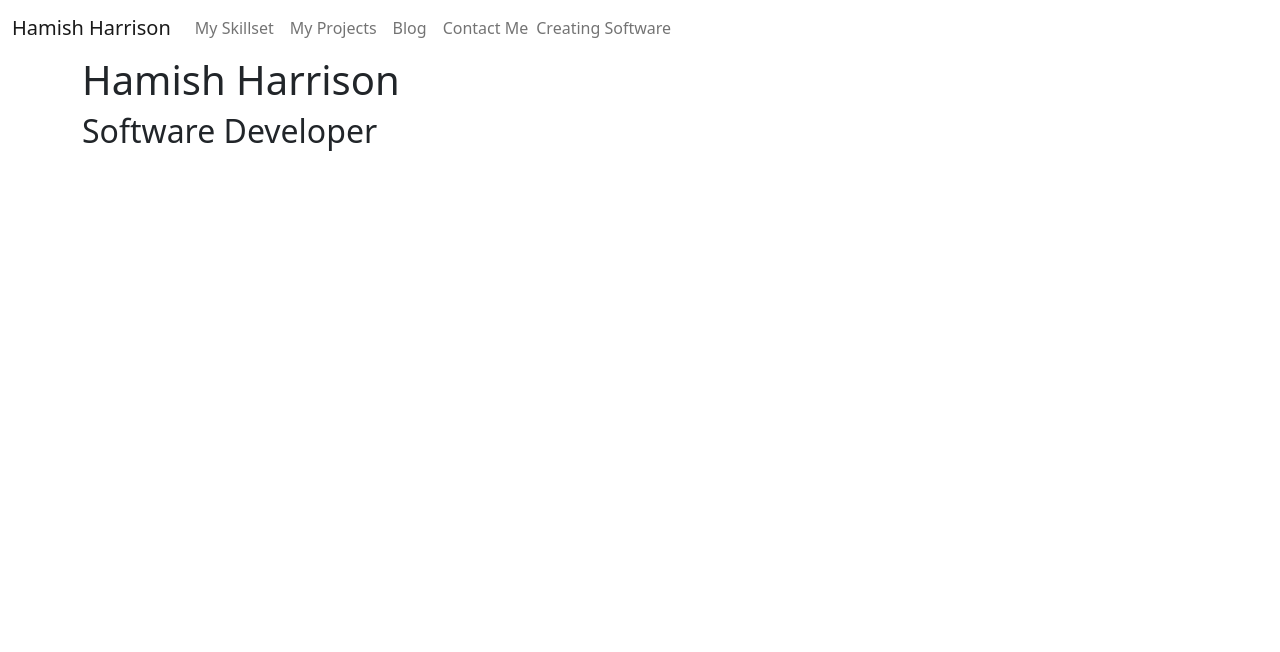
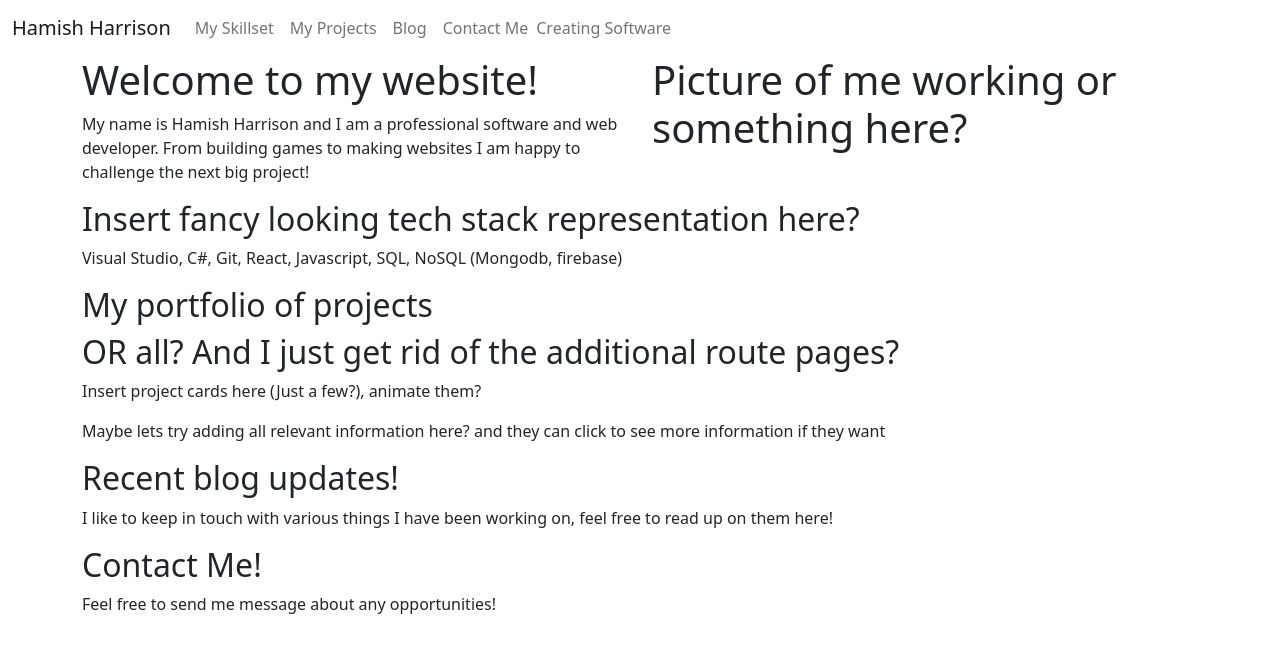
Before and after one commit to Noxirus/personal-website, a React (Create React App) app: page / in a window 1280 px wide. Shown: the top 652 px of the page. Built offline with nearby package versions, Linux system fonts and the light colour scheme.

Commit message:
Patch update (More formatting)
Added more formatting and ideas as to where information should go

```diff
--- a/public/index.html
+++ b/public/index.html
@@ -24,7 +24,7 @@
       work correctly both with client-side routing and a non-root public URL.
       Learn how to configure a non-root public URL by running `npm run build`.
     -->
-    <title>React App</title>
+    <title>Hamish Harrison</title>
   </head>
   <body>
     <noscript>You need to enable JavaScript to run this app.</noscript>
--- a/src/App.js
+++ b/src/App.js
@@ -4,7 +4,7 @@ import { BrowserRouter, Routes, Route } from "react-router-dom";
 import React from 'react';
 import NavigationBar from './components/navigationBar';
 import HomePage from './components/pages/homePage';
-import Projects from './components/pages/projects';
+import Projects from './components/pages/projects/projects';
 import Blog from './components/pages/blog';
 import ContactMe from './components/pages/contact-me';
 import NotFound from './components/not-found';
--- a/src/components/navigationBar.jsx
+++ b/src/components/navigationBar.jsx
@@ -44,4 +44,7 @@ const NavigationBar = (args) => {
     </Navbar>
   </div>);
 }
+
+//TODO add links to media/github/linkedin/youtube
+//TODO add Margins/buffer space around the navbar buttons, right align buttons? Left align home page link?
 export default NavigationBar;
--- a/src/components/pages/homePage.jsx
+++ b/src/components/pages/homePage.jsx
@@ -5,16 +5,67 @@ import styled from 'styled-components';
 const HomePage = () => {
 
    return (<React.Fragment>
-    <Container>
+    <InfoSection>
         <Row>
             <Col>
-                <h1>Hamish Harrison</h1>
-                <h2>Software Developer</h2>
+                <h1>Welcome to my website!</h1>
+                <p>
+                    My name is Hamish Harrison and I am a professional software and web developer.
+                    From building games to making websites I am happy to challenge the next big project!
+                </p>
+            </Col>
+            <Col>
+                <h1>Picture of me working or something here?</h1>
             </Col>
         </Row>
-    </Container>
+    </InfoSection>
+    <InfoSection>
+        <Row>
+            <Col>
+                <h2>Insert fancy looking tech stack representation here?</h2>
+                <p>Visual Studio, C#, Git, React, Javascript, SQL, NoSQL (Mongodb, firebase)</p>
+            </Col>
+        </Row>
+    </InfoSection>
+    <InfoSection>
+        <Row>
+            <Col>
+                <h2>My portfolio of projects</h2>
+                <h2>OR all? And I just get rid of the additional route pages?</h2>
+                <p>Insert project cards here (Just a few?), animate them?</p>
+                <p>Maybe lets try adding all relevant information here? and they can click to see more information if they want</p>
+            </Col>
+        </Row>
+    </InfoSection>
+    <InfoSection>
+        <Row>
+            <Col>
+                <h2>Recent blog updates!</h2>
+                <p>I like to keep in touch with various things I have been working on, feel free to read up on them here!</p>
+            </Col>
+        </Row>
+    </InfoSection>
+    <InfoSection>
+        <Row>
+            <Col>
+                <h2>Contact Me!</h2>
+                <p>Feel free to send me message about any opportunities!</p>
+            </Col>
+        </Row>
+    </InfoSection>
 
+    {/*Social media at the bottom? */}
 
    </React.Fragment>);
 }
 export default HomePage;
+
+const InfoSection = styled(Container)`
+
+`
+//Border?
+//Alternating color pattern?
+//Margins
+//Background picture optional?
+//Animation to display information?
+//Needs lots of spacing, and focused in a specific section of the container
--- /dev/null
+++ b/src/components/pages/projects/project-card.jsx
@@ -0,0 +1,21 @@
+import React from 'react';
+import { Col, Container, Row } from 'reactstrap';
+import styled from 'styled-components';
+
+const ProjectCard = ({details}) => {
+
+   return (<React.Fragment>
+    <Container>
+        <Row>
+            <Col>
+                <h1>Project card here</h1>
+                <h2>Video of project? Picture?</h2>
+                <h3>Short Description of project here?</h3>
+                <h4>Link to more elaborate description section for the project?</h4>
+            </Col>
+        </Row>
+    </Container>
+   </React.Fragment>);
+}
+//TODO I need to have some unique ID so when I click on a project it opens the generic project description area, but will pull the correct details
+export default ProjectCard;
--- a/src/components/pages/projects.jsx
+++ b/src/components/pages/projects/projects.jsx
@@ -1,6 +1,7 @@
 import React from 'react';
 import styled from 'styled-components';
 import { Col, Container, Row } from 'reactstrap';
+import ProjectCard from './project-card';
 
 const Projects = () => {
 
@@ -11,6 +12,7 @@ const Projects = () => {
                     <h1>Projects I have worked on!</h1>
                     <h2>Insert project list and potential descriptions here?</h2>
                     <h3>Clicking on the projects should show a new card with more detail?</h3>
+                    <ProjectCard details="Test" /> {/* TODO this should be in a library somewhere where I can pull this, is a DB necessary here? Might just be ok to store it all here */}
                 </Col>
             </Row>
         </Container>
```
Also changed, not shown: src/components/pages/projects/project-page.jsx (added, +18 -0 lines).
